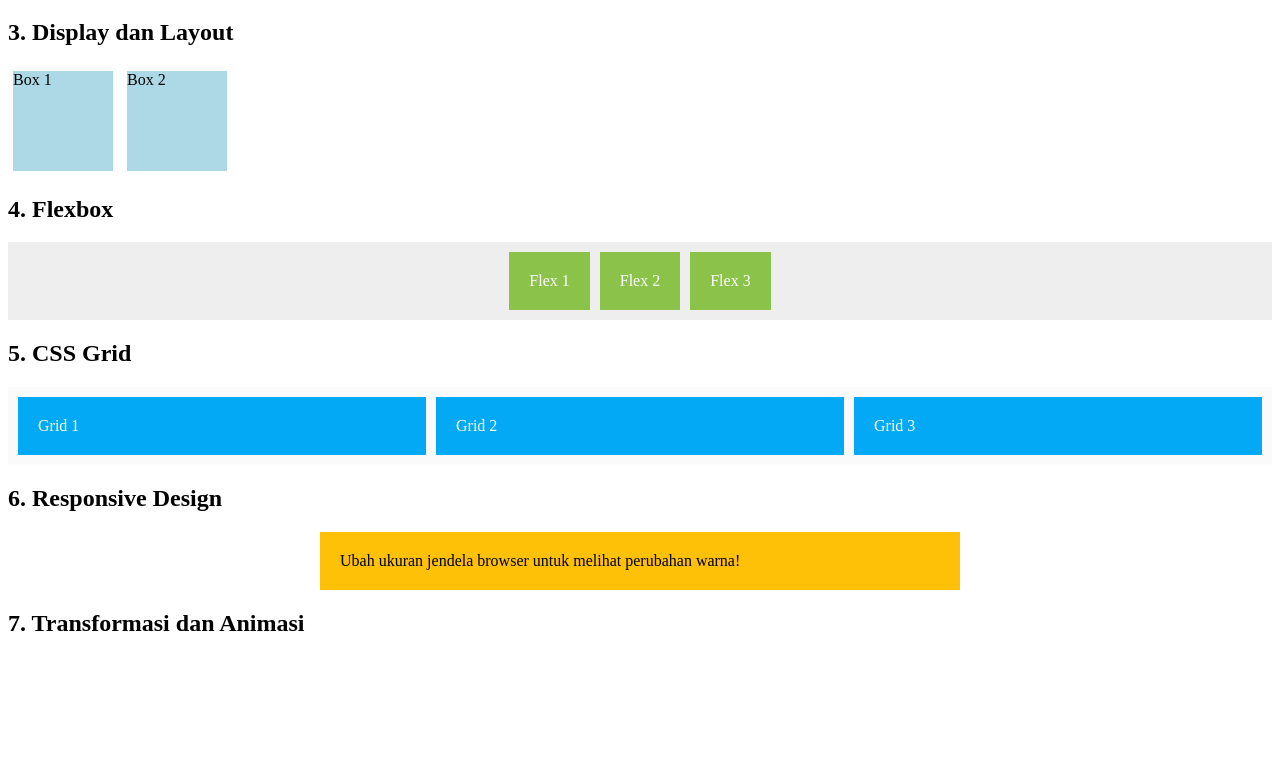
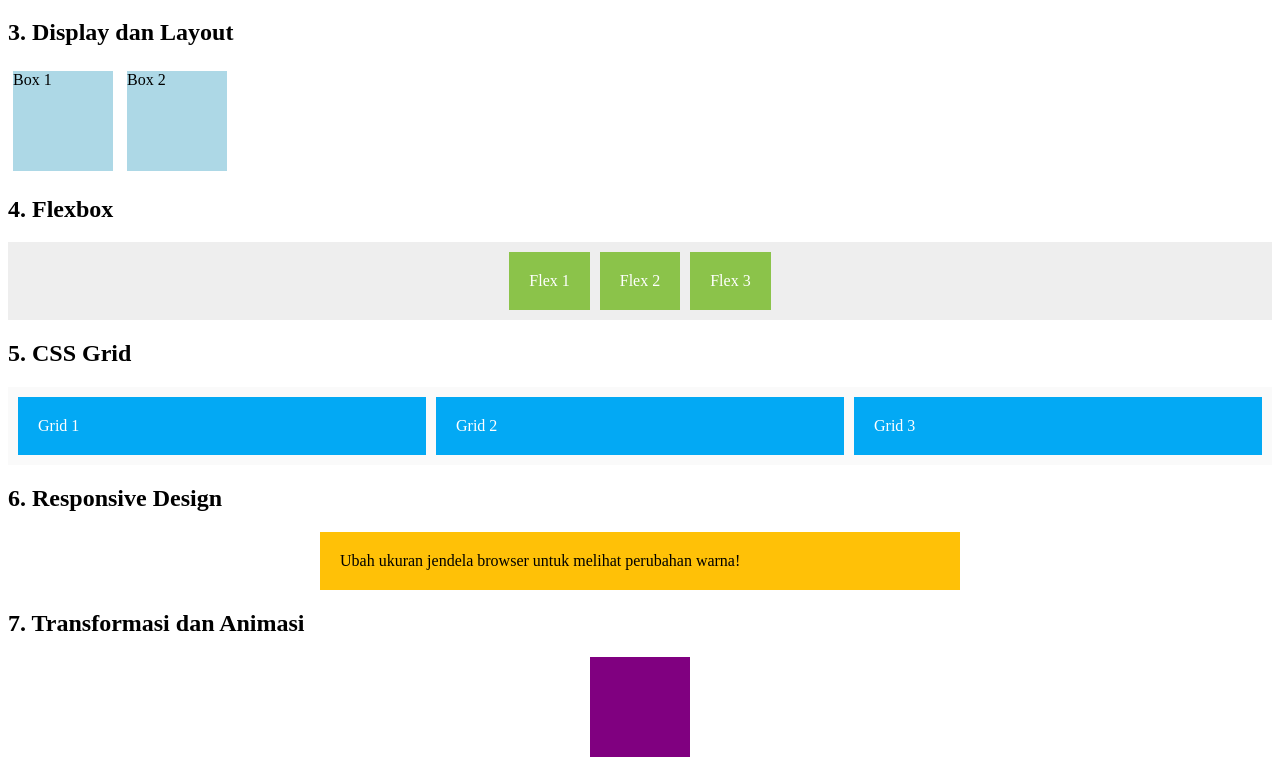
Before and after one commit to Diasmyri/ContohCss, a plain HTML site: page index.html in a window 1280 px wide. Shown: the part 483-1260 px from the top of the page. Before the commit the page ends 1140 px from the top, so only its background shows below. Drawn offline with Linux system fonts and the light colour scheme.

Commit message:
menambahkan style pada class animated box

```diff
--- a/index.html
+++ b/index.html
@@ -86,6 +86,19 @@
         }
         }
 
+         /* ### TRANSFORMASI DAN ANIMASI ### */
+        .animated-box {
+        width: 100px;
+        height: 100px;
+        background-color: purple;
+        margin: 20px auto;
+        transition: transform 0.5s; /* Animasi perubahan transform */
+        }
+
+        .animated-box:hover {
+        transform: rotate(15deg) scale(1.2); /* Efek rotasi dan perbesaran saat hover */
+        }
+
 
 
 
```
